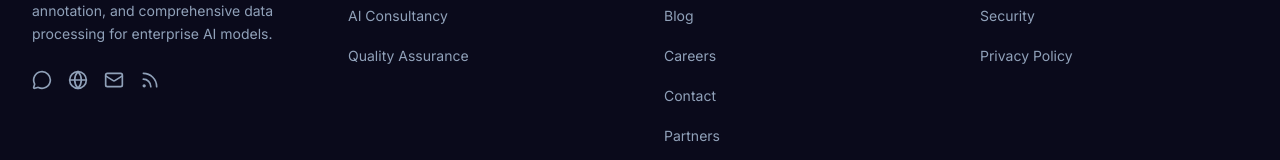
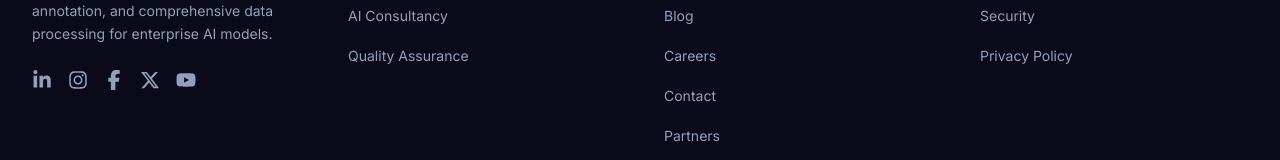
Before and after one commit to liyakathaalikt-oss/loopernode, a Next.js app: page / in a window 1280 px wide. Shown: the part 9269-9429 px from the top of the page. Built offline with nearby package versions, Linux system fonts and the light colour scheme; no server answers; the database is empty.

Commit message:
Feat: Add official brand social icons to footer (LinkedIn, Instagram, Facebook, X, YouTube)

```diff
--- a/components/layout/footer.tsx
+++ b/components/layout/footer.tsx
@@ -1,6 +1,7 @@
 import Link from 'next/link';
 import NextImage from 'next/image';
-import { Globe, Mail, MessageCircle, Rss, ArrowRight } from 'lucide-react';
+import { FaLinkedinIn, FaInstagram, FaFacebookF, FaXTwitter, FaYoutube } from 'react-icons/fa6';
+import { ArrowRight } from 'lucide-react';
 import { cn } from '@/lib/utils';
 
 export function Footer() {
@@ -50,17 +51,20 @@ export function Footer() {
               Global leader in AI data services, providing high-quality datasets, precise annotation, and comprehensive data processing for enterprise AI models.
             </p>
             <div className="flex items-center gap-4">
-              <a href="https://twitter.com" target="_blank" rel="noopener noreferrer" className="text-slate-400 hover:text-white transition-colors" aria-label="Twitter">
-                <MessageCircle className="w-5 h-5" />
+              <a href="https://linkedin.com/company/loopernode" target="_blank" rel="noopener noreferrer" className="text-slate-400 hover:text-indigo-400 transition-colors" aria-label="LinkedIn">
+                <FaLinkedinIn className="w-5 h-5" />
               </a>
-              <a href="https://linkedin.com" target="_blank" rel="noopener noreferrer" className="text-slate-400 hover:text-white transition-colors" aria-label="LinkedIn">
-                <Globe className="w-5 h-5" />
+              <a href="https://instagram.com/loopernode" target="_blank" rel="noopener noreferrer" className="text-slate-400 hover:text-pink-400 transition-colors" aria-label="Instagram">
+                <FaInstagram className="w-5 h-5" />
               </a>
-              <a href="https://github.com" target="_blank" rel="noopener noreferrer" className="text-slate-400 hover:text-white transition-colors" aria-label="GitHub">
-                <Mail className="w-5 h-5" />
+              <a href="https://facebook.com/loopernode" target="_blank" rel="noopener noreferrer" className="text-slate-400 hover:text-blue-400 transition-colors" aria-label="Facebook">
+                <FaFacebookF className="w-5 h-5" />
               </a>
-              <a href="https://youtube.com" target="_blank" rel="noopener noreferrer" className="text-slate-400 hover:text-white transition-colors" aria-label="YouTube">
-                <Rss className="w-5 h-5" />
+              <a href="https://twitter.com/loopernode" target="_blank" rel="noopener noreferrer" className="text-slate-400 hover:text-sky-400 transition-colors" aria-label="X (Twitter)">
+                <FaXTwitter className="w-5 h-5" />
+              </a>
+              <a href="https://youtube.com/@loopernode" target="_blank" rel="noopener noreferrer" className="text-slate-400 hover:text-red-400 transition-colors" aria-label="YouTube">
+                <FaYoutube className="w-5 h-5" />
               </a>
             </div>
           </div>
--- a/package.json
+++ b/package.json
@@ -44,6 +44,7 @@
     "react": "19.2.4",
     "react-dom": "19.2.4",
     "react-hook-form": "^7.82.0",
+    "react-icons": "^5.7.0",
     "reading-time": "^1.5.0",
     "tailwind-merge": "^3.6.0",
     "zod": "^4.4.3"
```
Also changed, not shown: 1 other file (tests, documents, lock files or other folders).
